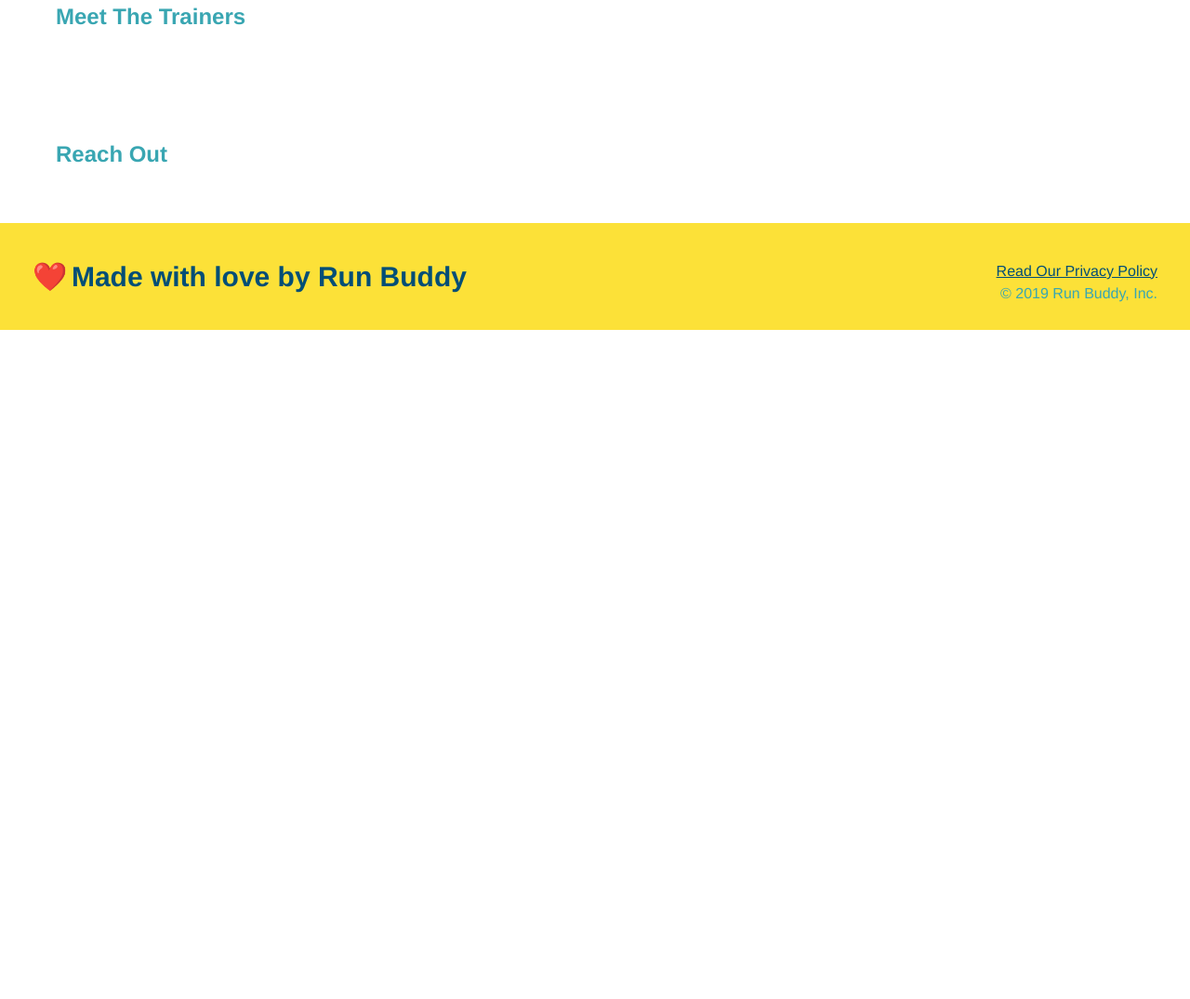
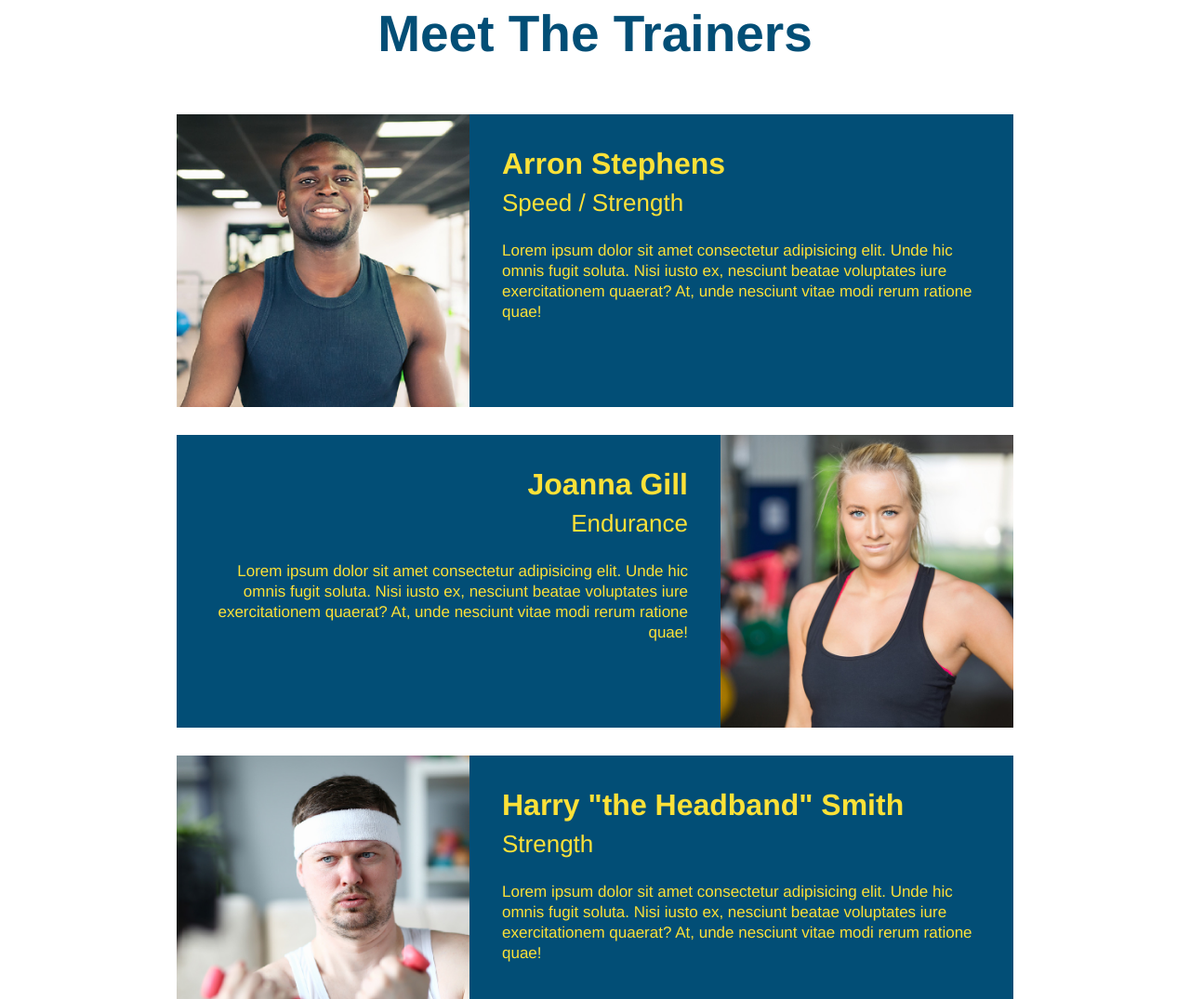
Before and after one commit to alinz07/run-buddy, a plain HTML site: page index.html in a window 1280 px wide. Shown: the part 2780-3855 px from the top of the page at 93% size. Before the commit the page ends 3135 px from the top, so only its background shows below. Drawn offline with Linux system fonts and the light colour scheme.

Commit message:
1.5.6 meet the trainers section

```diff
--- a/assets/css/style.css
+++ b/assets/css/style.css
@@ -166,3 +166,42 @@ section {
 .steps span {
     font-size: 38px;
 }
+
+.trainers {
+    text-align: center;
+}
+.trainer {
+    width: 900px;
+    margin: 0 auto 30px auto;
+    background: #024e76;
+    color: #fce138;
+    overflow: auto;
+}
+.trainer img {
+    width: 35%;
+    float: left;
+}
+.trainer-bio {
+    padding: 35px;
+    float: left;
+    width: 65%;
+}
+.text-left {
+    text-align: left;
+}
+.text-right {
+    text-align: right;
+}
+.trainer-bio h3 {
+    font-size: 32px;
+    margin-bottom: 8px;
+}
+.trainer-bio h4 {
+    font-weight: lighter;
+    font-size: 26px;
+    margin-bottom: 25px;
+}
+.trainer-bio p {
+    font-size: 17px;
+    line-height: 1.3;
+}
--- a/index.html
+++ b/index.html
@@ -101,8 +101,38 @@
         </section>
 
         <!-- meet the trainers section  -->
-        <section>
-            <h2>Meet The Trainers</h2>
+        <section id="your-trainers" class="trainers">
+            <h2 class="section-title primary-broder">Meet The Trainers</h2>
+            <article class="trainer">
+                <img src="./assets/images/trainer-1.jpg" alt="Arron Stephens in his workout clothes, ready to pump iron" />
+                <div class="trainer-bio text-left">
+                    <h3>Arron Stephens</h3>
+                    <h4>Speed / Strength</h4>
+                    <p>
+                        Lorem ipsum dolor sit amet consectetur adipisicing elit. Unde hic omnis fugit soluta. Nisi iusto ex, nesciunt beatae voluptates iure exercitationem quaerat? At, unde nesciunt vitae modi rerum ratione quae!
+                    </p>
+                </div>
+            </article>
+            <article class="trainer">
+                <div class="trainer-bio text-right">
+                    <h3>Joanna Gill</h3>
+                    <h4>Endurance</h4>
+                    <p>
+                        Lorem ipsum dolor sit amet consectetur adipisicing elit. Unde hic omnis fugit soluta. Nisi iusto ex, nesciunt beatae voluptates iure exercitationem quaerat? At, unde nesciunt vitae modi rerum ratione quae!
+                    </p>
+                </div>
+                <img src="./assets/images/trainer-2.jpg" alt="Joanna Gill cooling off after a workout" />
+            </article>
+            <article class="trainer">
+                <img src="./assets/images/trainer-3.jpg" alt="Harry Smith wearing a headband and lifting comically small pink weights" />
+                <div class="trainer-bio text-left">
+                    <h3>Harry "the Headband" Smith</h3>
+                    <h4>Strength</h4>
+                    <p>
+                        Lorem ipsum dolor sit amet consectetur adipisicing elit. Unde hic omnis fugit soluta. Nisi iusto ex, nesciunt beatae voluptates iure exercitationem quaerat? At, unde nesciunt vitae modi rerum ratione quae!
+                    </p>
+                </div>
+            </article>
         </section>
 
         <!-- reach out section  -->
```
Also changed, not shown: assets/images/trainer-1.jpg (added), assets/images/trainer-2.jpg (added), assets/images/trainer-3.jpg (added).
